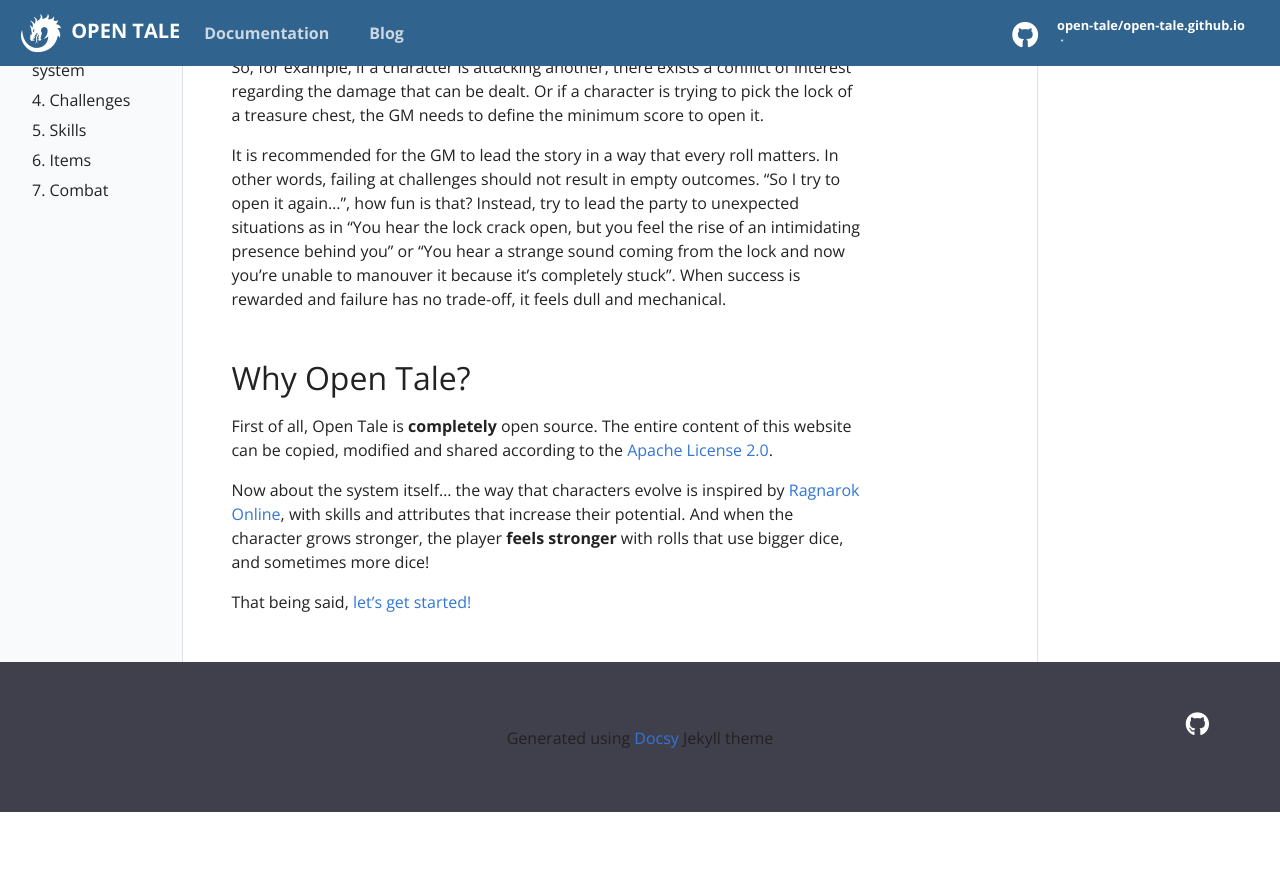
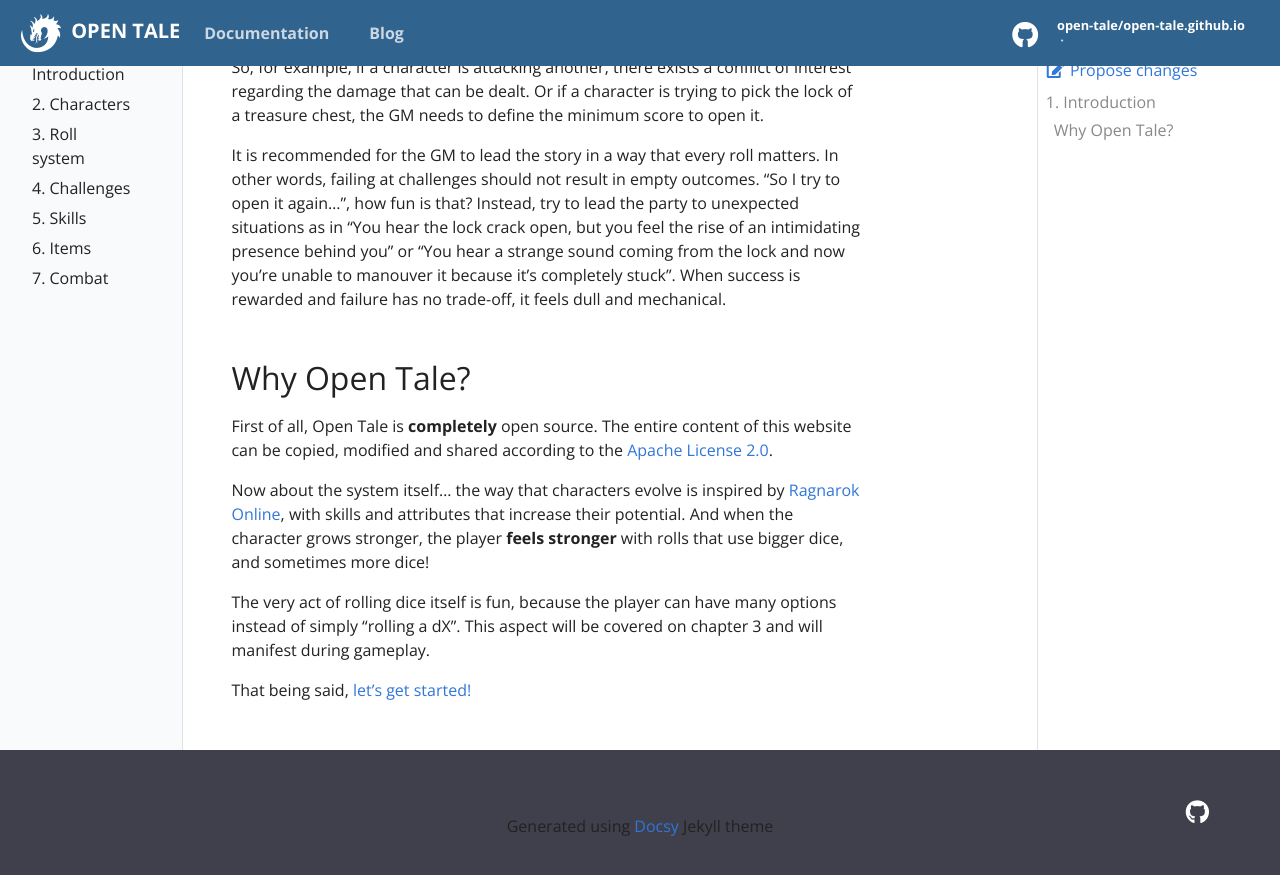
Before and after one commit to open-tale/open-tale.github.io, a Jekyll site: the page built from _docs/01-introduction.md, in a window 1280 px wide and 900 px high, scrolled down 700 px. Shown: the top 875 px of the window. Built offline with Jekyll 4.4.1, drawn with Linux system fonts in a browser that asks for light colours; before the commit the page ends 1512 px from its top, so only the background shows below that.

Commit message:
more content

```diff
--- a/_docs/01-introduction.md
+++ b/_docs/01-introduction.md
@@ -58,6 +58,9 @@ Now about the system itself... the way that characters evolve is inspired by
 potential. And when the character grows stronger, the player **feels stronger**
 with rolls that use bigger dice, and sometimes more dice!
 
+The very act of rolling dice itself is fun, because the player can have many
+options instead of simply "rolling a dX". This aspect will be covered on chapter
+3 and will manifest during gameplay.
 
 That being said, [let's get started!](02-characters)
 
```
